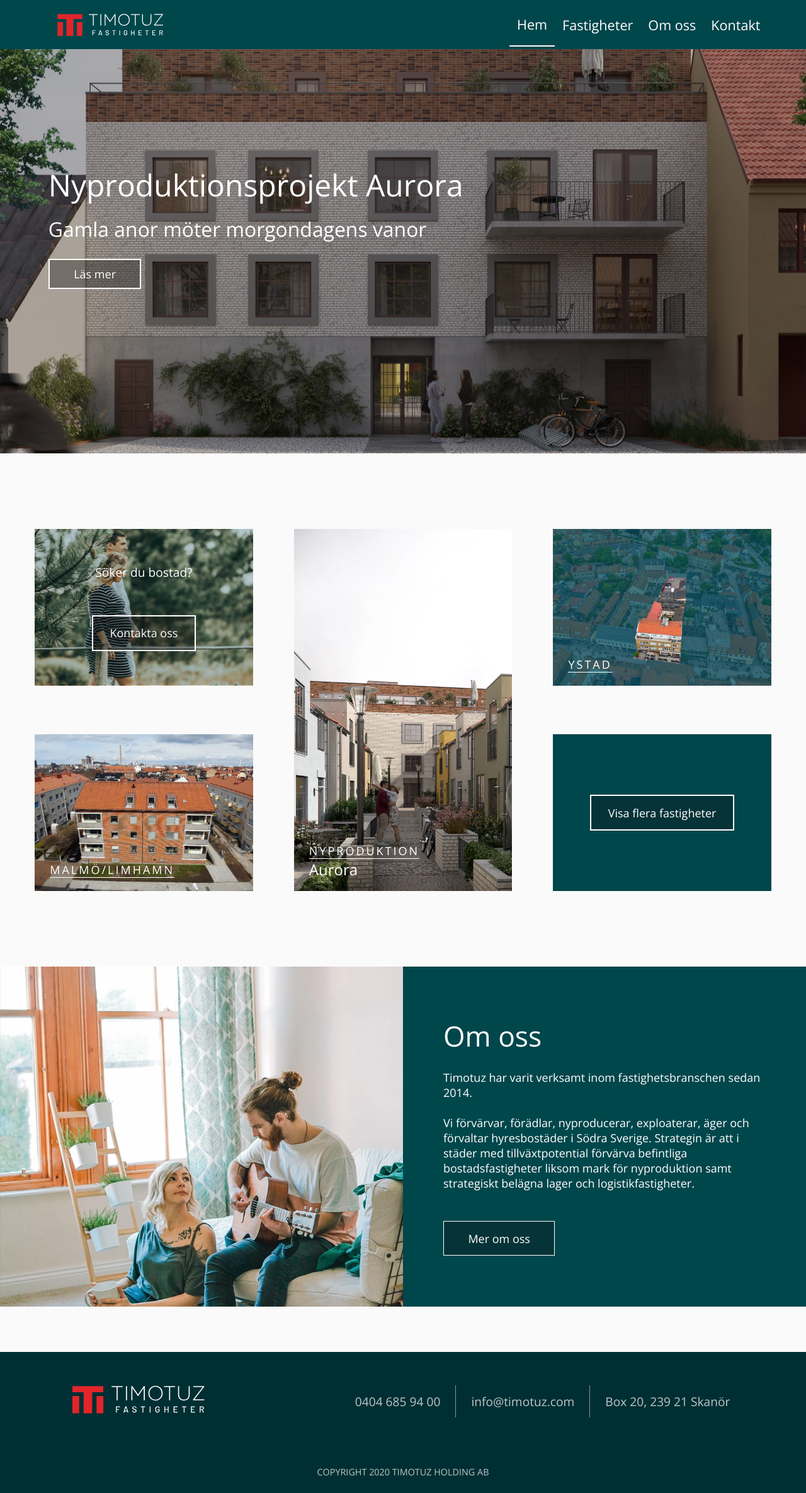
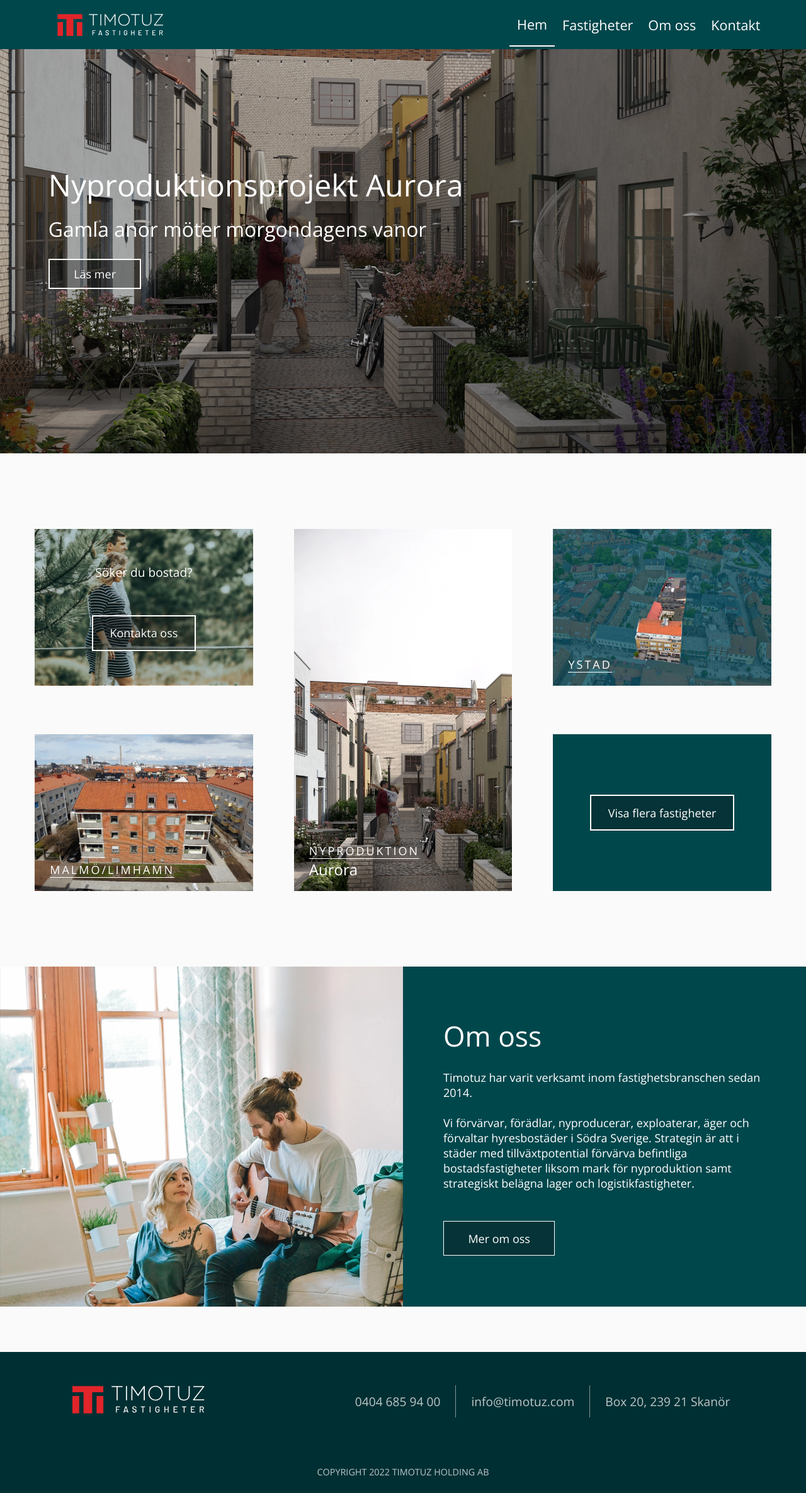
Before and after one commit to hop-technology/timotuz_website, a Next.js app: page / in a window 1280 px wide. Shown: the whole page at 63% size. Built offline with nearby package versions, Linux system fonts and the light colour scheme.

Commit message:
change so court is first in slider

```diff
--- a/components/Footer.jsx
+++ b/components/Footer.jsx
@@ -24,7 +24,7 @@ const Footer = () => {
           </div>
         </div>
       </div>
-      <p className='copy-right'>COPYRIGHT 2020 TIMOTUZ HOLDING AB</p>
+      <p className='copy-right'>COPYRIGHT 2022 TIMOTUZ HOLDING AB</p>
     </div>
   )
 }
--- a/components/IndexCarousel.jsx
+++ b/components/IndexCarousel.jsx
@@ -8,7 +8,7 @@ const IndexCarousel = () => {
       <div className='index-carousel__large'>
         <div className='image-container'>
           <Image
-            src='/street1440p.webp'
+            src='/court1440p.webp'
             alt='Gatuvy nyproduktionsprojektet Aurora'
             height={1080}
             width={1920}
@@ -18,7 +18,7 @@ const IndexCarousel = () => {
         </div>
         <div className='image-container'>
           <Image
-            src='/court1440p.webp'
+            src='/street1440p.webp'
             alt='Gården till nyproduktionsprojektet Aurora'
             height={1080}
             width={1920}
@@ -30,7 +30,7 @@ const IndexCarousel = () => {
       <div className='index-carousel__small'>
         <div className='image-container'>
           <Image
-            src='/street1440p.webp'
+            src='/court1440p.webp'
             alt='Gatuvy nyproduktionsprojektet Aurora'
             height={500}
             width={700}
@@ -40,7 +40,7 @@ const IndexCarousel = () => {
         </div>
         <div className='image-container'>
           <Image
-            src='/court1440p.webp'
+            src='/street1440p.webp'
             alt='Gården till nyproduktionsprojektet Aurora'
             height={500}
             width={700}
```
